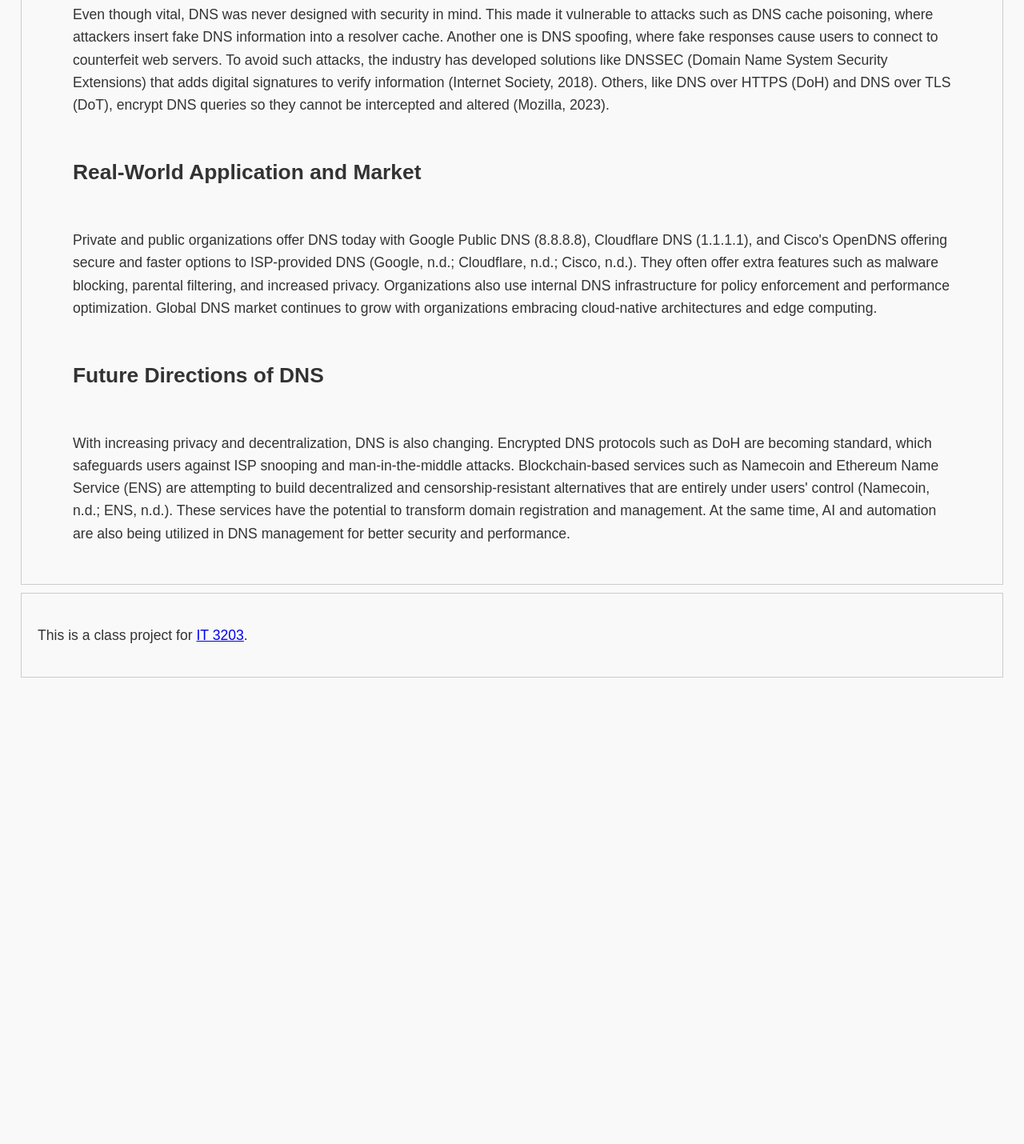
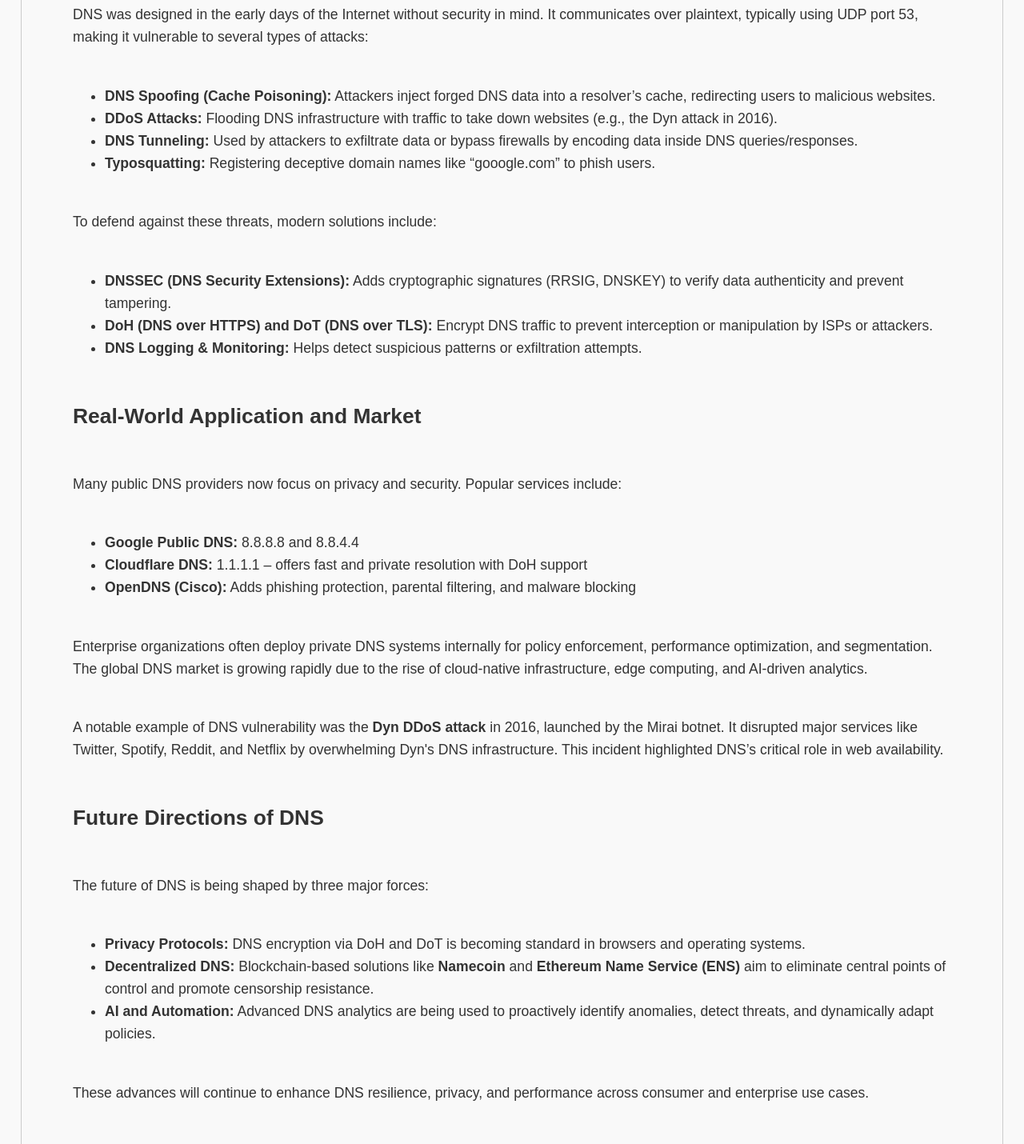
Before and after one commit to mmustaf7/mmustaf7.github.io, a plain HTML site: page security.html in a window 1280 px wide. Shown: the part 440-1870 px from the top of the page at 80% size. Before the commit the page ends 1313 px from the top, so only its background shows below. Drawn offline with Linux system fonts and the light colour scheme.

Commit message:
Update security.html

```diff
--- a/security.html
+++ b/security.html
@@ -21,13 +21,45 @@
   <h1>DNS Security</h1>
 
   <h2>DNS Security Threats and Countermeasures</h2>
-  <p>Even though vital, DNS was never designed with security in mind. This made it vulnerable to attacks such as DNS cache poisoning, where attackers insert fake DNS information into a resolver cache. Another one is DNS spoofing, where fake responses cause users to connect to counterfeit web servers. To avoid such attacks, the industry has developed solutions like DNSSEC (Domain Name System Security Extensions) that adds digital signatures to verify information (Internet Society, 2018). Others, like DNS over HTTPS (DoH) and DNS over TLS (DoT), encrypt DNS queries so they cannot be intercepted and altered (Mozilla, 2023).</p>
+  <p>DNS was designed in the early days of the Internet without security in mind. It communicates over plaintext, typically using UDP port 53, making it vulnerable to several types of attacks:</p>
+
+  <ul>
+    <li><strong>DNS Spoofing (Cache Poisoning):</strong> Attackers inject forged DNS data into a resolver’s cache, redirecting users to malicious websites.</li>
+    <li><strong>DDoS Attacks:</strong> Flooding DNS infrastructure with traffic to take down websites (e.g., the Dyn attack in 2016).</li>
+    <li><strong>DNS Tunneling:</strong> Used by attackers to exfiltrate data or bypass firewalls by encoding data inside DNS queries/responses.</li>
+    <li><strong>Typosquatting:</strong> Registering deceptive domain names like “gooogle.com” to phish users.</li>
+  </ul>
+
+  <p>To defend against these threats, modern solutions include:</p>
+
+  <ul>
+    <li><strong>DNSSEC (DNS Security Extensions):</strong> Adds cryptographic signatures (RRSIG, DNSKEY) to verify data authenticity and prevent tampering.</li>
+    <li><strong>DoH (DNS over HTTPS) and DoT (DNS over TLS):</strong> Encrypt DNS traffic to prevent interception or manipulation by ISPs or attackers.</li>
+    <li><strong>DNS Logging & Monitoring:</strong> Helps detect suspicious patterns or exfiltration attempts.</li>
+  </ul>
 
   <h2>Real-World Application and Market</h2>
-  <p>Private and public organizations offer DNS today with Google Public DNS (8.8.8.8), Cloudflare DNS (1.1.1.1), and Cisco's OpenDNS offering secure and faster options to ISP-provided DNS (Google, n.d.; Cloudflare, n.d.; Cisco, n.d.). They often offer extra features such as malware blocking, parental filtering, and increased privacy. Organizations also use internal DNS infrastructure for policy enforcement and performance optimization. Global DNS market continues to grow with organizations embracing cloud-native architectures and edge computing.</p>
+  <p>Many public DNS providers now focus on privacy and security. Popular services include:</p>
+  <ul>
+    <li><strong>Google Public DNS:</strong> 8.8.8.8 and 8.8.4.4</li>
+    <li><strong>Cloudflare DNS:</strong> 1.1.1.1 – offers fast and private resolution with DoH support</li>
+    <li><strong>OpenDNS (Cisco):</strong> Adds phishing protection, parental filtering, and malware blocking</li>
+  </ul>
+
+  <p>Enterprise organizations often deploy private DNS systems internally for policy enforcement, performance optimization, and segmentation. The global DNS market is growing rapidly due to the rise of cloud-native infrastructure, edge computing, and AI-driven analytics.</p>
+
+  <p>A notable example of DNS vulnerability was the <strong>Dyn DDoS attack</strong> in 2016, launched by the Mirai botnet. It disrupted major services like Twitter, Spotify, Reddit, and Netflix by overwhelming Dyn's DNS infrastructure. This incident highlighted DNS’s critical role in web availability.</p>
 
   <h2>Future Directions of DNS</h2>
-  <p>With increasing privacy and decentralization, DNS is also changing. Encrypted DNS protocols such as DoH are becoming standard, which safeguards users against ISP snooping and man-in-the-middle attacks. Blockchain-based services such as Namecoin and Ethereum Name Service (ENS) are attempting to build decentralized and censorship-resistant alternatives that are entirely under users' control (Namecoin, n.d.; ENS, n.d.). These services have the potential to transform domain registration and management. At the same time, AI and automation are also being utilized in DNS management for better security and performance.</p>
+  <p>The future of DNS is being shaped by three major forces:</p>
+
+  <ul>
+    <li><strong>Privacy Protocols:</strong> DNS encryption via DoH and DoT is becoming standard in browsers and operating systems.</li>
+    <li><strong>Decentralized DNS:</strong> Blockchain-based solutions like <strong>Namecoin</strong> and <strong>Ethereum Name Service (ENS)</strong> aim to eliminate central points of control and promote censorship resistance.</li>
+    <li><strong>AI and Automation:</strong> Advanced DNS analytics are being used to proactively identify anomalies, detect threats, and dynamically adapt policies.</li>
+  </ul>
+
+  <p>These advances will continue to enhance DNS resilience, privacy, and performance across consumer and enterprise use cases.</p>
 </main>
 <footer>
   <p>This is a class project for <a href="https://ksuweb.github.io/IT3203/" target="_blank" rel="noopener noreferrer">IT 3203</a>.</p>
```
